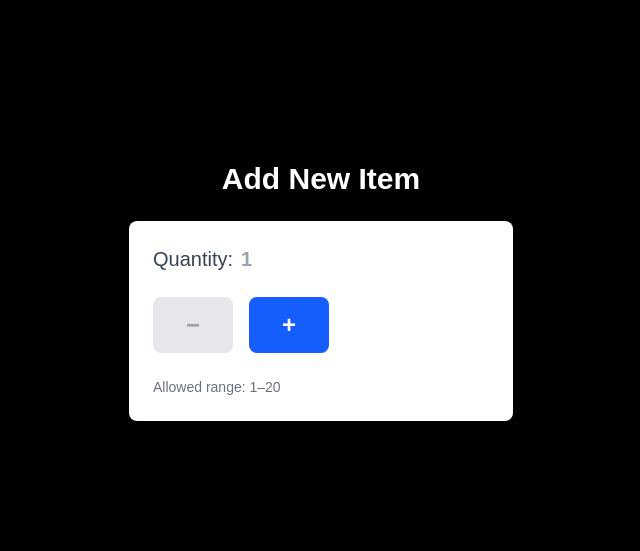
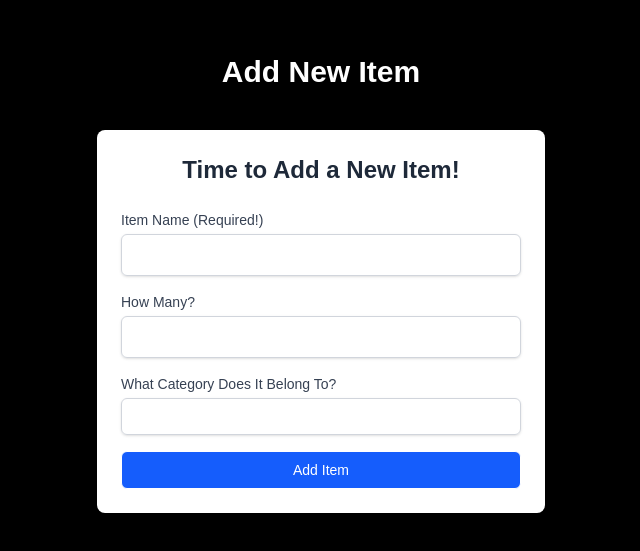
Before and after one commit to MusseTech/cprg306-assignments, a Next.js app: page /week-5 in a window 1280 px wide. Shown: the part 109-660 px from the top of the page, without its empty margins (319-959 px from the left). Built offline with nearby package versions, Linux system fonts and the light colour scheme.

Commit message:
W5: Initial setup, created week-5 folder and copied starter files.

```diff
--- a/app/page.js
+++ b/app/page.js
@@ -15,6 +15,10 @@ export default function Home() {
           <a href="/week-4" className="text-blue-600 hover:underline">
           week 4 Assignment</a>
         </li>
+        <li>
+          <a href="/week-5" className="text-blue-600 hover:underline">
+          week 5 Assignment</a>
+        </li>
       </ul>
     </div>
   );
--- a/app/week-5/new-item.js
+++ b/app/week-5/new-item.js
@@ -1,77 +1,126 @@
 "use client";
 
-import React, { useState } from "react";
+import React, { useState } from 'react';
 
-export default function NewItem() {
+const NewItem = () => {
+    // 1. Setting up our state variables. Gotta track what the user is doing!
+    // Name starts blank, because, well, we haven't named it yet!
+    const [name, setName] = useState("");
+
+    // Quantity defaults to 1—makes sense for a new item.
     const [quantity, setQuantity] = useState(1);
-    const maxQuantity = 20;
-    const minQuantity = 1;
 
-    const increment = () => {
-        setQuantity(prevQuantity => Math.min(prevQuantity + 1, maxQuantity));
+    // Category defaults to "produce." Everyone loves veggies!
+    const [category, setCategory] = useState("produce");
+
+    // This array makes our dropdown category list super easy to manage.
+    const categories = [
+        "Produce", "Dairy", "Bakery", "Meat", "Frozen Foods",
+        "Canned Goods", "Dry Goods", "Beverages", "Snacks",
+        "Household", "Other"
+    ];
+
+    // The function that runs when they hit 'Add Item'. It's the core logic!
+    const handleSubmit = (event) => {
+        // Stop the browser from refreshing the page on submit (that's the default behavior)
+        event.preventDefault();
+
+        // Package up all the current state values into one neat item object.
+        const item = {
+            name,
+            quantity,
+            category,
         };
 
-    const decrement = () => {
-        setQuantity(prevQuantity => Math.max(prevQuantity - 1, minQuantity));
+        // Let's see it in the console, just to confirm it looks right.
+        console.log(item);
+
+        // Pop an alert! This confirms to the user what they just added.
+        alert(`Adding Item: Name: ${name}, Quantity: ${quantity}, Category: ${category}`);
+
+        // Reset time! Clear everything out and get ready for the next item.
+        setName("");
+        setQuantity(1);
+        setCategory("produce"); // Back to the veggie default!
     };
 
+    // 2. The Return Statement: What the user actually sees.
     return (
-        // Main container for the white card
-        // Used a fixed width (w-96) to match the length of the title
-        <div className="p-6 bg-white rounded-lg shadow-lg w-96">
+        // I tossed in some simple Tailwind classes to make it look decent—a nice card, centered.
+        <main className="flex justify-center w-full">
+            <div className="w-full max-w-md p-6 bg-white rounded-lg shadow-xl m-4">
+                <h1 className="text-2xl font-bold mb-6 text-center text-gray-800">Time to Add a New Item!</h1>
 
-            {/* Quantity Label and Display (in the same row, separated) */}
-            <div className="flex items-center mb-6"> {/* Added mb-6 for spacing */}
-                <label className="text-xl font-medium text-gray-700">Quantity:</label>
+                <form onSubmit={handleSubmit} className="space-y-4">
 
-                {/* Displaying the quantity number right next to the label */}
-                <span className="text-xl font-bold ml-2 text-gray-400">
-                    {quantity}
-                </span>
+                    {/* The Name Input */}
+                    <div>
+                        <label htmlFor="name" className="block text-sm font-medium text-gray-700">
+                            Item Name (Required!)
+                        </label>
+                        <input
+                            type="text"
+                            id="name"
+                            value={name} // Shows the current state value
+                            onChange={(e) => setName(e.target.value)} // Updates the 'name' state as they type
+                            required // Can't submit without this!
+                            className="mt-1 block w-full px-3 py-2 border border-gray-300 rounded-md shadow-sm"
+                            placeholder="e.g., Organic Bananas"
+                        />
                     </div>
 
-            {/* Decrement and Increment Buttons (in the same row, separate) */}
-            <div className="flex items-center space-x-4 mb-6">
-
-                {/* Decrement Button */}
-                <button
-                    onClick={decrement}
-                    disabled={quantity === minQuantity}
-                    className={`
-                        px-6 py-3 text-2xl font-semibold rounded-lg w-20 transition-colors duration-150
-                        ${quantity === minQuantity
-                            // Disabled style: light gray background, gray text
-                            ? 'bg-gray-200 text-gray-400 cursor-not-allowed'
-                            // Active style: light gray background, dark text
-                            : 'bg-gray-200 text-gray-700 hover:bg-gray-300'
-                        }
-                    `}
-                    aria-label="Decrement quantity"
-                >
-                    −
-                </button>
-
-                {/* Increment Button */}
-                <button
-                    onClick={increment}
-                    disabled={quantity === maxQuantity}
-                    className={`
-                        px-6 py-3 text-2xl font-semibold rounded-lg w-20 transition-colors duration-150
-                        ${quantity === maxQuantity
-                            // Disabled style remains gray
-                            ? 'bg-gray-200 text-gray-400 cursor-not-allowed'
-                            // Active style is blue
-                            : 'bg-blue-600 text-white hover:bg-blue-700'
-                        }
-                    `}
-                    aria-label="Increment quantity"
-                >
-                    +
-                </button>
+                    {/* The Quantity Input */}
+                    <div>
+                        <label htmlFor="quantity" className="block text-sm font-medium text-gray-700">
+                            How Many?
+                        </label>
+                        <input
+                            type="number"
+                            id="quantity"
+                            min="1"
+                            value={quantity}
+                            // Important: Convert to a Number, inputs return strings!
+                            onChange={(e) => setQuantity(Number(e.target.value))}
+                            required
+                            className="mt-1 block w-full px-3 py-2 border border-gray-300 rounded-md shadow-sm"
+                        />
                     </div>
 
-            {/* Allowed Range */}
-            <p className="mt-2 text-sm text-gray-500">Allowed range: 1–20</p>
+                    {/* The Category Dropdown */}
+                    <div>
+                        <label htmlFor="category" className="block text-sm font-medium text-gray-700">
+                            What Category Does It Belong To?
+                        </label>
+                        <select
+                            id="category"
+                            value={category}
+                            onChange={(e) => setCategory(e.target.value)}
+                            required
+                            className="mt-1 block w-full px-3 py-2 border border-gray-300 rounded-md shadow-sm"
+                        >
+                            {/* Loop through our categories array to build the options */}
+                            {categories.map((cat) => (
+                                <option
+                                    key={cat}
+                                    value={cat.toLowerCase().replace(/\s/g, '-')} // Clean value for backend use
+                                >
+                                    {cat}
+                                </option>
+                            ))}
+                        </select>
                     </div>
+
+                    {/* The Submit Button: Go time! */}
+                    <button
+                        type="submit"
+                        className="w-full py-2 px-4 border rounded-md text-sm font-medium text-white bg-blue-600 hover:bg-blue-700 transition duration-150 ease-in-out"
+                    >
+                        Add Item
+                    </button>
+                </form>
+            </div>
+        </main>
     );
-}
+};
+
+export default NewItem;
```
Lines whose indentation alone changed are shown as unchanged.
